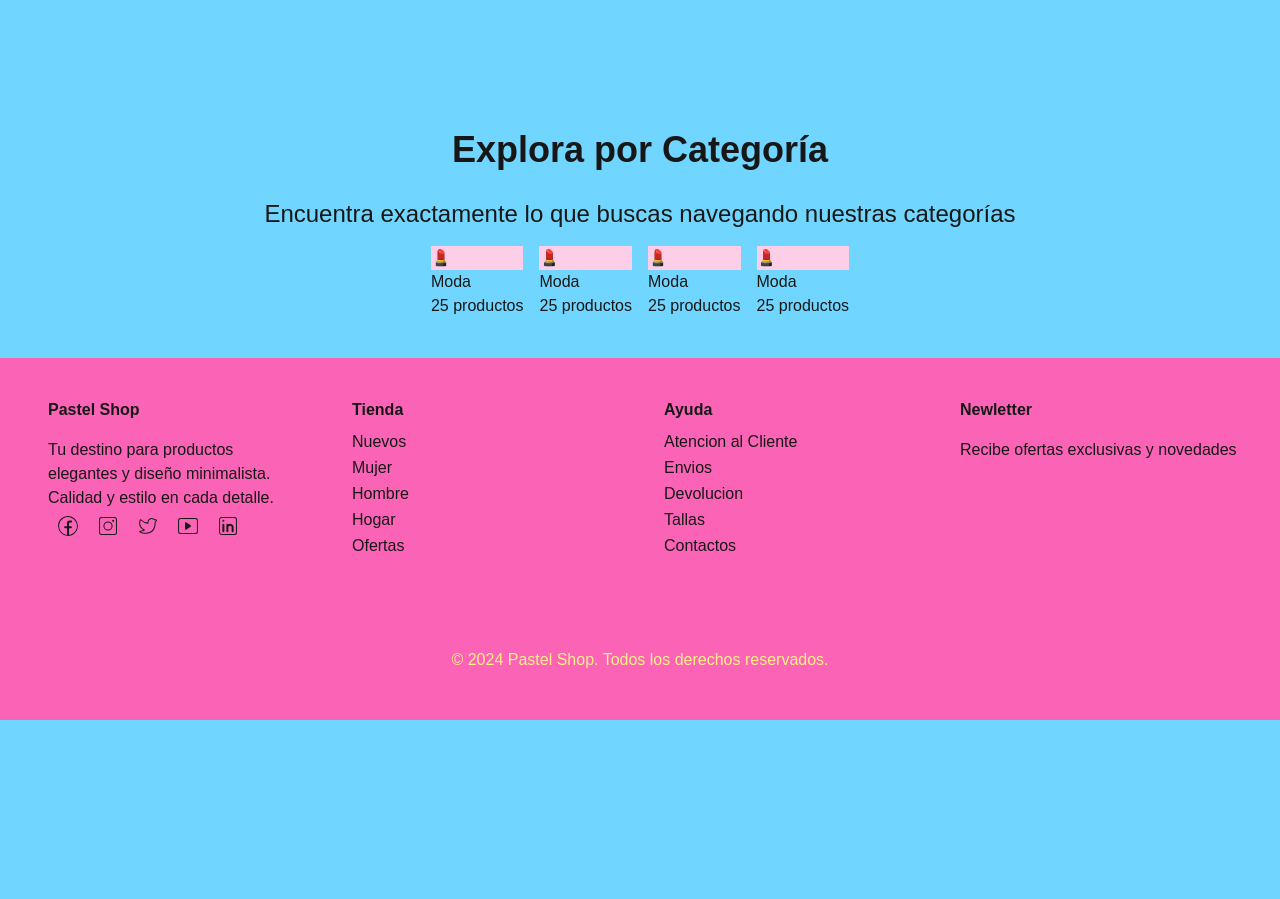
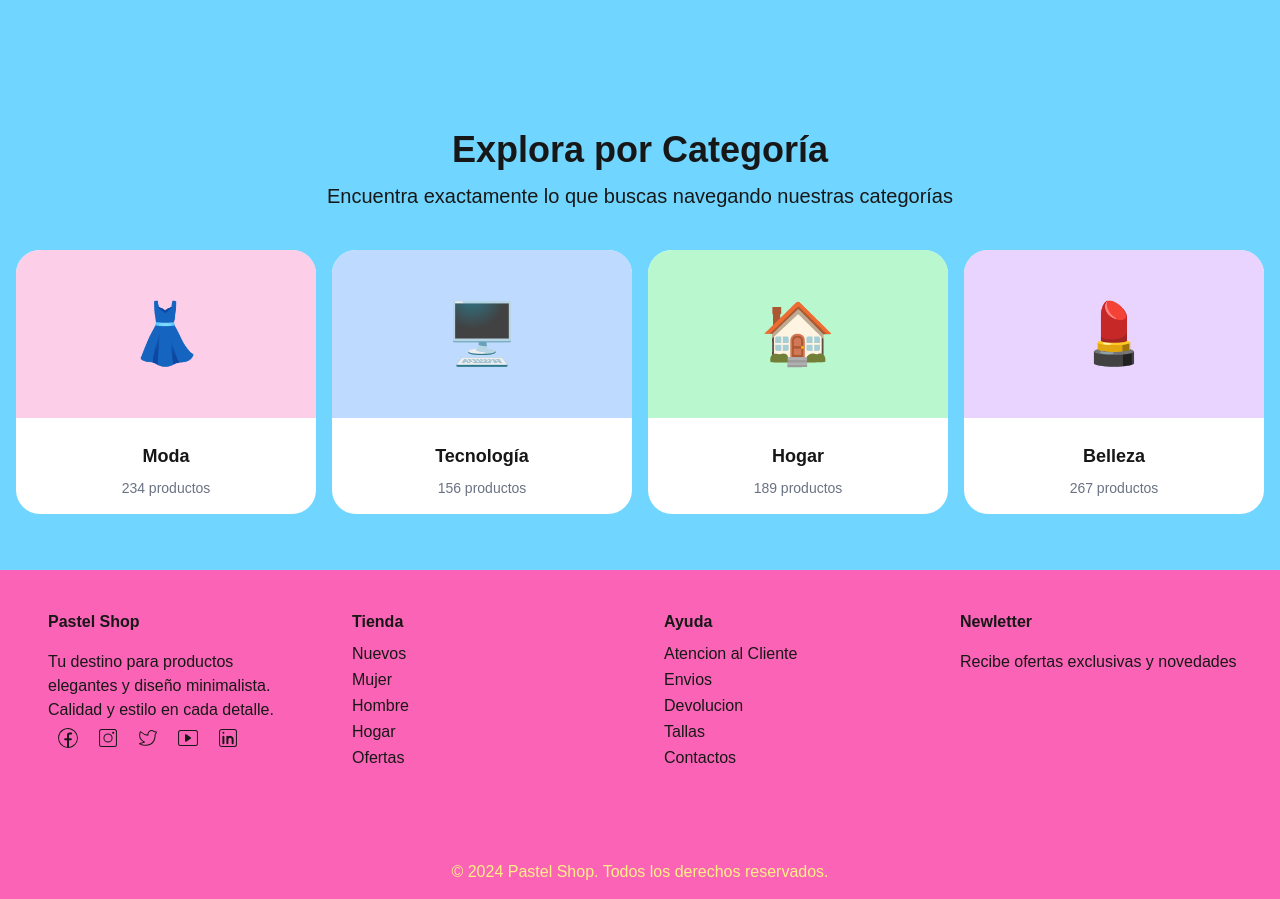
Before and after one commit to RaphaelTheStegosaurus/Ecommerce-01, a Next.js app: page / in a window 1280 px wide. Shown: the part 2401-3300 px from the top of the page. Before the commit the page ends 3121 px from the top, so only its background shows below. Built offline with nearby package versions, Linux system fonts and the light colour scheme.

Commit message:
Finishing the Card-categories and categories styles

```diff
--- a/app/components/home/card-categories.tsx
+++ b/app/components/home/card-categories.tsx
@@ -26,6 +26,7 @@ interface Props {
     | "💄"
     | "🧩"
     | "🖥️"
+    | "👗"
     | "📚";
   bg:
     | "bg-emerald-200"
@@ -43,12 +44,16 @@ interface Props {
 
 const Card_Categories = ({ title, icon, bg, stock }: Props) => {
   return (
-    <article>
-      <div className={`${bg} `}>
-        <span>{icon}</span>
+    <article className="group hover:shadow-xl transition ease-in-out duration-500 pb-4 w-full bg-white rounded-3xl overflow-hidden flex-col justify-center items-center">
+      <div
+        className={`${bg}  w-full grid place-content-center p-8 aspect-video`}
+      >
+        <span className="text-6xl group-hover:scale-125 ease-in-out duration-500 transition">
+          {icon}
+        </span>
       </div>
-      <h4>{title}</h4>
-      <h5>{stock} productos</h5>
+      <h4 className="text-lg font-semibold text-center mt-6 mb-2">{title}</h4>
+      <h5 className="text-sm text-center text-gray-500">{stock} productos</h5>
     </article>
   );
 };
--- a/app/components/home/categories.tsx
+++ b/app/components/home/categories.tsx
@@ -7,18 +7,33 @@ interface Props {
 
 const Categories_Panel = ({ item }: Props) => {
   return (
-    <section className="max-w-screen w-full my-6 p-4 flex flex-col items-center justify-center">
+    <section className="max-w-screen w-full my-10 p-4 flex flex-col items-center justify-center">
       <h2 className=" text-pretty text-xl md:text-2xl lg:text-4xl font-bold my-3">
         Explora por Categoría
       </h2>
-      <p className="text-pretty text-lg md:text-xl  lg:text-2xl py-4 text-center">
+      <p className="text-pretty text-md md:text-lg  lg:text-xl pb-10 text-center">
         Encuentra exactamente lo que buscas navegando nuestras categorías
       </p>
-      <section className="max-w-full grid grid-cols-2 lg:grid-cols-4 gap-4">
-        <Card_Categories title="Moda" bg="bg-pink-200" icon="💄" stock={25} />
-        <Card_Categories title="Moda" bg="bg-pink-200" icon="💄" stock={25} />
-        <Card_Categories title="Moda" bg="bg-pink-200" icon="💄" stock={25} />
-        <Card_Categories title="Moda" bg="bg-pink-200" icon="💄" stock={25} />
+      <section className="max-w-screen w-full grid grid-cols-2 md:grid-cols-4 gap-4">
+        <Card_Categories title="Moda" bg="bg-pink-200" icon="👗" stock={234} />
+        <Card_Categories
+          title="Tecnología"
+          bg="bg-blue-200"
+          icon="🖥️"
+          stock={156}
+        />
+        <Card_Categories
+          title="Hogar"
+          bg="bg-green-200"
+          icon="🏠"
+          stock={189}
+        />
+        <Card_Categories
+          title="Belleza"
+          bg="bg-purple-200"
+          icon="💄"
+          stock={267}
+        />
       </section>
     </section>
   );
```
